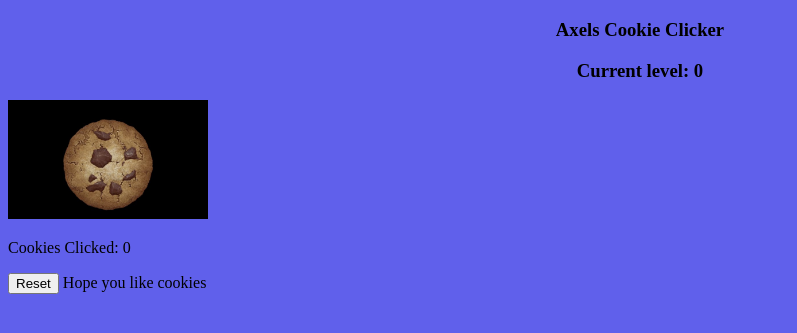
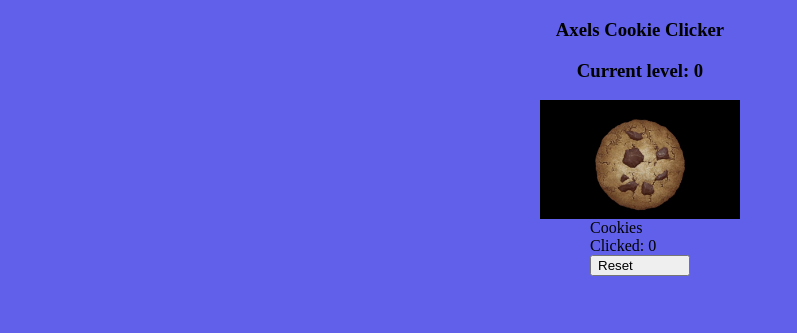
Before and after one commit to axelcamargo18/COOKIE-CUTTER, a plain HTML site: page index.html in a window 1280 px wide. Shown: the part 61-394 px from the top of the page, without its empty margins (0-797 px from the left). Drawn offline with Linux system fonts and the light colour scheme.

Commit message:
Changes to CSS

```diff
--- a/script.js
+++ b/script.js
@@ -1,6 +1,6 @@
 // var bakeryWelcome = prompt("Welcome to the bakery ");
 
-document.write("Hope you like cookies");
+// /
 
 let clicks = 0;
 
--- a/style.css
+++ b/style.css
@@ -4,9 +4,25 @@ body {
 
 #cookie {
   width: 200px;
+
+  display: flex;
+  margin: auto;
 }
 
 h1,
 h3 {
   text-align: center;
 }
+
+p {
+  width: 100px;
+
+  margin: auto;
+}
+
+button {
+  margin: auto;
+  width: 100px;
+  display: flex;
+  align-items: center;
+}
```
